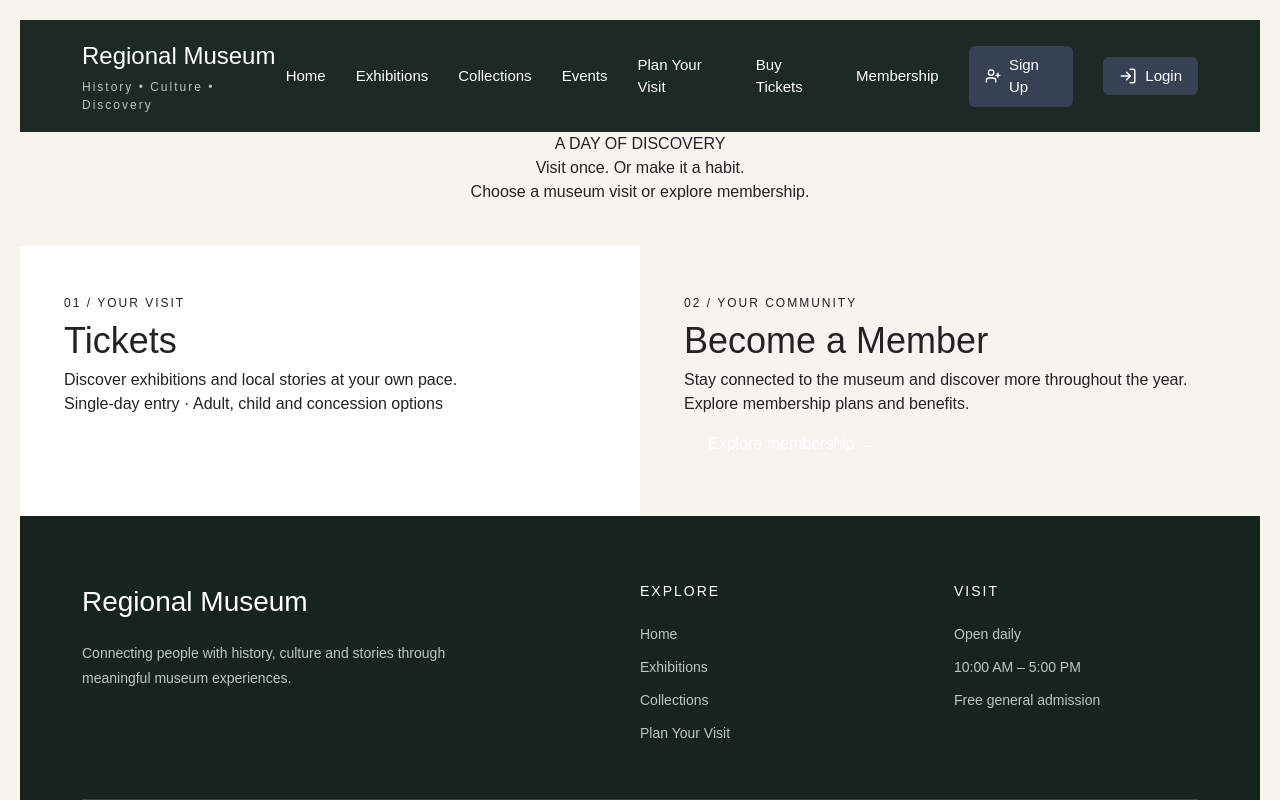
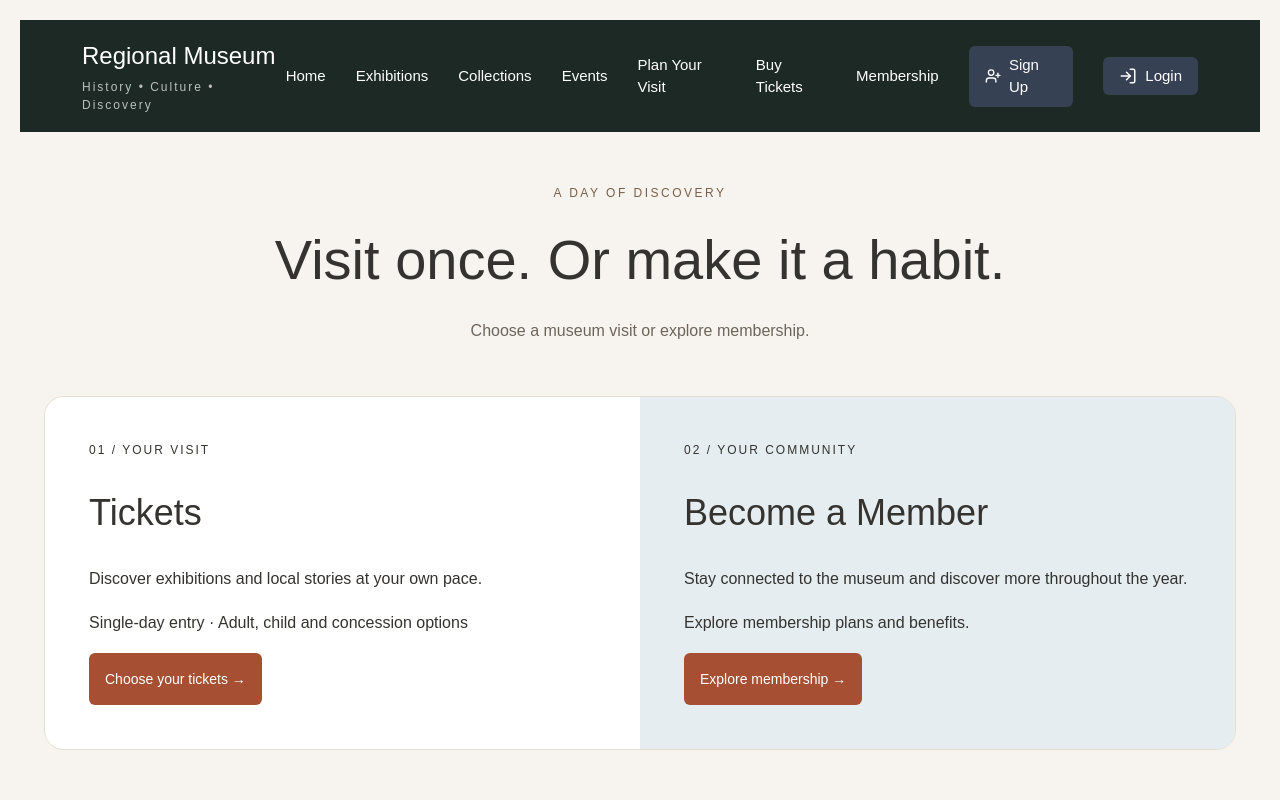
Before and after one commit to lich472/Museum-Website, a React (Vite) app in the folder frontend/: page /booking in a window 1280 px wide. Shown: the top 800 px of the page. Built offline with nearby package versions, Linux system fonts and the light colour scheme; no server answers.

Commit message:
fix: fix page display issue

```diff
--- a/frontend/src/components/memberships/MembershipsPage.tsx
+++ b/frontend/src/components/memberships/MembershipsPage.tsx
@@ -83,7 +83,7 @@ export default function MembershipsPage() {
                   className="booking-button comparison-action"
                   to="/membership/plan"
                 >
-                  {isMember(account) ? 'Renew membership' : 'Become a member'} →
+                  {isMember(account) ? 'Explore membership' : 'Become a member'} →
                 </Link>
               </th>
             </tr>
--- a/frontend/src/components/memberships/membership.css
+++ b/frontend/src/components/memberships/membership.css
@@ -1,6 +1,20 @@
+.membership-page {
+  --color-primary: #a64f32;
+  --color-border: #e5dfd3;
+  max-width: 1296px;
+  margin: 0 auto;
+  padding: 56px 24px 64px;
+  color: #34332f;
+}
+.membership-page .eyebrow {
+  font-size: 12px;
+  line-height: 1.5;
+  letter-spacing: 2.5px;
+  color: #795f49;
+}
 .member-intro {
   text-align: center;
-  margin-bottom: 46px;
+  margin-bottom: 48px;
 }
 .comparison-scroll-hint {
   display: none;
@@ -15,6 +29,14 @@
 }
 .member-intro h1 {
   font-size: clamp(36px, 4.5vw, 56px);
+  font-weight: 400;
+  line-height: 1.2;
+  margin: 24px 0;
+}
+.member-intro p {
+  margin: 0;
+  font-size: 16px;
+  line-height: 1.7;
 }
 .member-intro p,
 .member-footnote {
@@ -45,11 +67,14 @@
 }
 .member-comparison thead th {
   padding-top: 32px;
+  padding-bottom: 20px;
   vertical-align: top;
 }
 .member-comparison thead h2 {
   font-size: 25px;
-  margin: 16px 0 6px;
+  font-weight: 400;
+  line-height: 1.3;
+  margin: 20px 0 6px;
 }
 .member-comparison tbody th {
   font-size: 14px;
@@ -67,20 +92,22 @@
 .comparison-label {
   color: #6d655a;
   font-size: 11px;
-  letter-spacing: 1px;
+  letter-spacing: 0;
   text-transform: uppercase;
   min-height: 28px;
 }
 .comparison-price {
-  font-family: Georgia, serif;
+  font-family: inherit;
   font-size: 44px;
+  line-height: 1.2;
   color: var(--color-primary);
-  padding: 9px 0;
+  padding: 16px 0;
   font-weight: 400;
 }
 .comparison-unit {
   font-size: 12px;
   font-weight: 400;
+  line-height: 1.5;
 }
 .benefit-yes,
 .benefit-no {
@@ -109,10 +136,23 @@
   font-size: 14px;
   font-weight: 500;
 }
+.membership-page .booking-button {
+  background: var(--color-primary);
+  color: white;
+}
+.membership-page .booking-button:hover {
+  background: #87412c;
+}
+.member-comparison .benefit-yes svg,
+.member-comparison .benefit-no svg {
+  width: 20px;
+  height: 20px;
+}
 .member-footnote {
   font-size: 12px;
   text-align: center;
   margin-top: 22px;
+  line-height: 1.6;
 }
 .member-secondary {
   display: inline-block;
@@ -315,6 +355,9 @@
   padding-bottom: 10px;
 }
 @media (max-width: 700px) {
+  .membership-page {
+    padding: 36px 16px 48px;
+  }
   .member-intro {
     margin-bottom: 30px;
   }
--- a/frontend/src/extraBooking/BookingsPage.tsx
+++ b/frontend/src/extraBooking/BookingsPage.tsx
@@ -3,9 +3,11 @@ import { Link } from 'react-router'
 export default function BookingsPage() {
   return (
     <div className="booking-landing">
-      <p className="eyebrow">A DAY OF DISCOVERY</p>
-      <h1>Visit once. Or make it a habit.</h1>
-      <p>Choose a museum visit or explore membership.</p>
+      <div className="booking-landing-intro">
+        <p className="eyebrow">A DAY OF DISCOVERY</p>
+        <h1>Visit once. Or make it a habit.</h1>
+        <p>Choose a museum visit or explore membership.</p>
+      </div>
       <div className="booking-options">
         <article>
           <span className="option-number">01 / YOUR VISIT</span>
--- a/frontend/src/extraBooking/booking.css
+++ b/frontend/src/extraBooking/booking.css
@@ -4,6 +4,88 @@
 }
 .booking-title {
   font-size: clamp(30px, 4vw, 46px);
+}
+.booking-landing {
+  --color-primary: #a64f32;
+  --color-secondary: #e5edf0;
+  --color-border: #e5dfd3;
+  padding: 0 24px clamp(64px, 8vw, 120px);
+  color: #34332f;
+}
+.booking-landing-intro {
+  min-height: 33vh;
+  display: flex;
+  flex-direction: column;
+  align-items: center;
+  justify-content: center;
+  gap: 24px;
+  padding: 48px 0;
+}
+.booking-landing-intro > * {
+  margin: 0;
+}
+.booking-landing-intro .eyebrow {
+  font-size: 12px;
+  letter-spacing: 2.5px;
+  color: #795f49;
+}
+.booking-landing-intro h1 {
+  font-size: clamp(36px, 4.5vw, 56px);
+  font-weight: 400;
+  line-height: 1.2;
+}
+.booking-landing-intro > p:last-child {
+  font-size: 16px;
+  line-height: 1.7;
+  color: #6d655a;
+}
+.booking-landing .booking-options {
+  max-width: 1240px;
+  margin: 0 auto;
+  gap: 0;
+  grid-template-columns: repeat(2, minmax(0, 1fr));
+  border: 1px solid var(--color-border);
+  border-radius: 20px;
+  overflow: hidden;
+  box-shadow: none;
+}
+.booking-landing .booking-options article {
+  display: flex;
+  flex-direction: column;
+  align-items: flex-start;
+  padding: clamp(28px, 3.5vw, 44px);
+}
+.booking-landing .booking-options .option-number {
+  display: block;
+  line-height: 1.5;
+}
+.booking-landing .booking-options h2 {
+  margin: 32px 0;
+  font-size: clamp(28px, 3vw, 36px);
+  font-weight: 400;
+  line-height: 1.2;
+}
+.booking-landing .booking-options p {
+  margin: 0 0 18px;
+  font-size: 16px;
+  line-height: 1.6;
+}
+.booking-landing .booking-options .booking-button {
+  display: inline-flex;
+  align-items: center;
+  justify-content: center;
+  min-height: 52px;
+  margin-top: auto;
+  padding: 14px 16px;
+  font-size: 14px;
+  font-weight: 500;
+  background: var(--color-primary);
+  color: white;
+  border-radius: 6px;
+  box-shadow: none;
+}
+.booking-landing .booking-options .booking-button:hover {
+  background: #87412c;
 }
 .booking-note {
   text-align: center;
@@ -303,6 +385,12 @@
   letter-spacing: 2px;
 }
 @media (max-width: 700px) {
+  .booking-landing {
+    padding-inline: 20px;
+  }
+  .booking-landing .booking-options {
+    grid-template-columns: 1fr;
+  }
   .booking-options,
   .booking-columns {
     grid-template-columns: 1fr;
```
